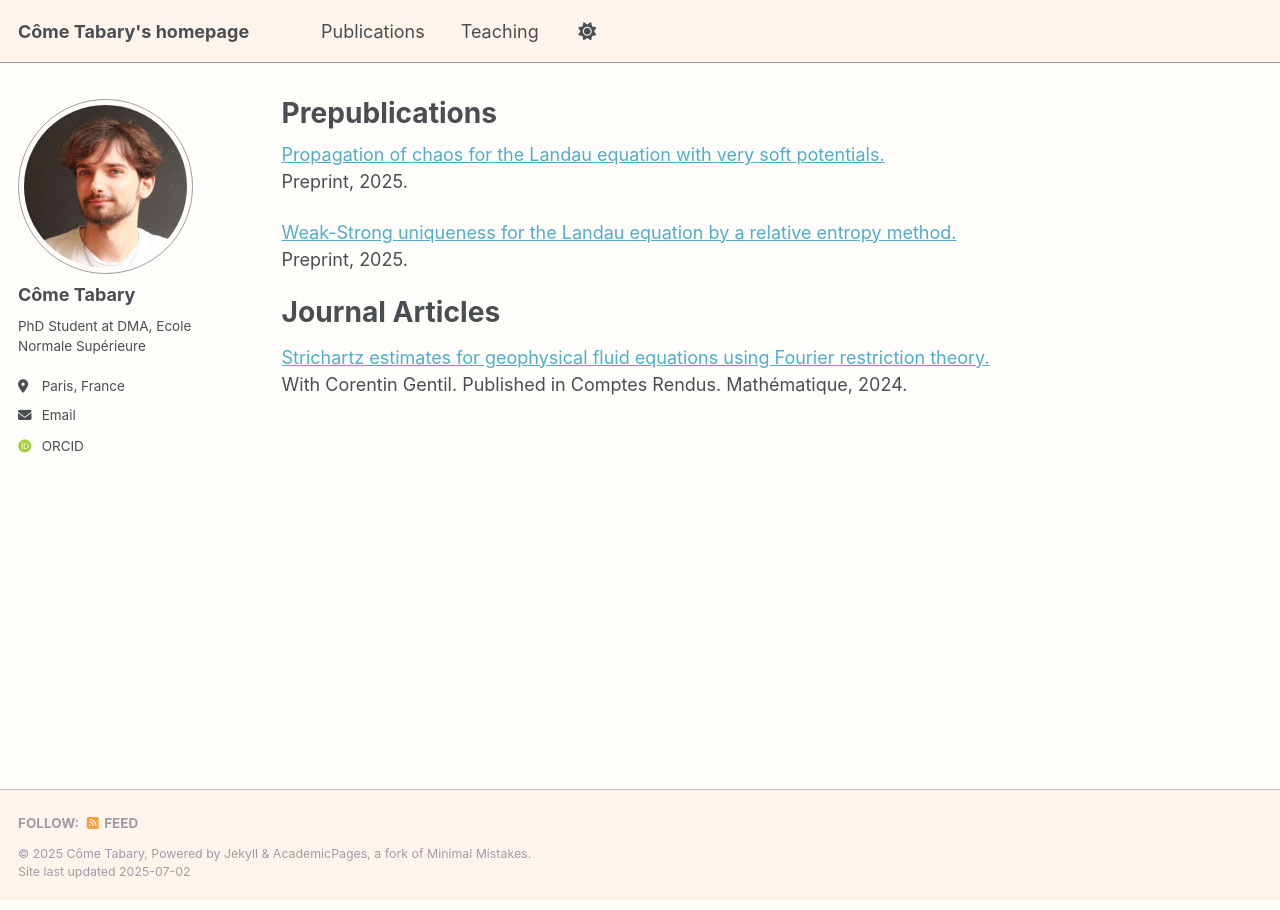
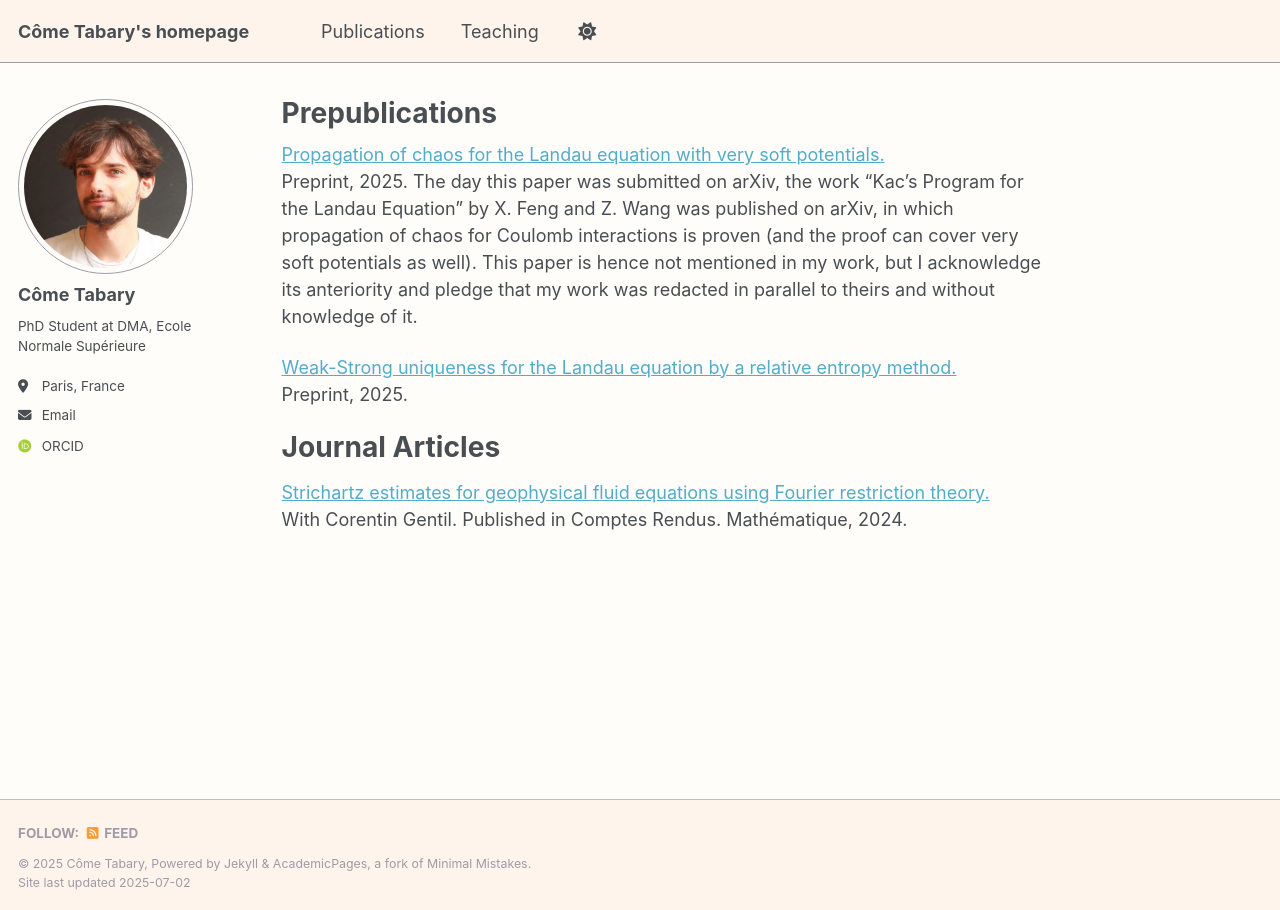
Before and after one commit to c-tabary/c-tabary.github.io, a Jekyll site: the page built from _pages/publications.md, in a window 1280 px wide. Built offline with Jekyll 4.4.1, drawn with Linux system fonts in a browser that asks for light colours; some web fonts are replaced.

Commit message:
Update publications.md

```diff
--- a/_pages/publications.md
+++ b/_pages/publications.md
@@ -7,7 +7,7 @@ redirect_from:
 ---
 [Propagation of chaos for the Landau equation with very soft potentials.](https://arxiv.org/pdf/2506.15795)
 \
-Preprint, 2025.
+Preprint, 2025. The day this paper was submitted on arXiv, the work "Kac's Program for the Landau Equation" by X. Feng and Z. Wang was published on arXiv, in which propagation of chaos for Coulomb interactions is proven (and the proof can cover very soft potentials as well). This paper is hence not mentioned in my work, but I acknowledge its anteriority and pledge that my work was redacted in parallel to theirs and without knowledge of it.
 
 [Weak-Strong uniqueness for the Landau equation by a relative entropy method.](https://arxiv.org/pdf/2505.21120)
 \
```
